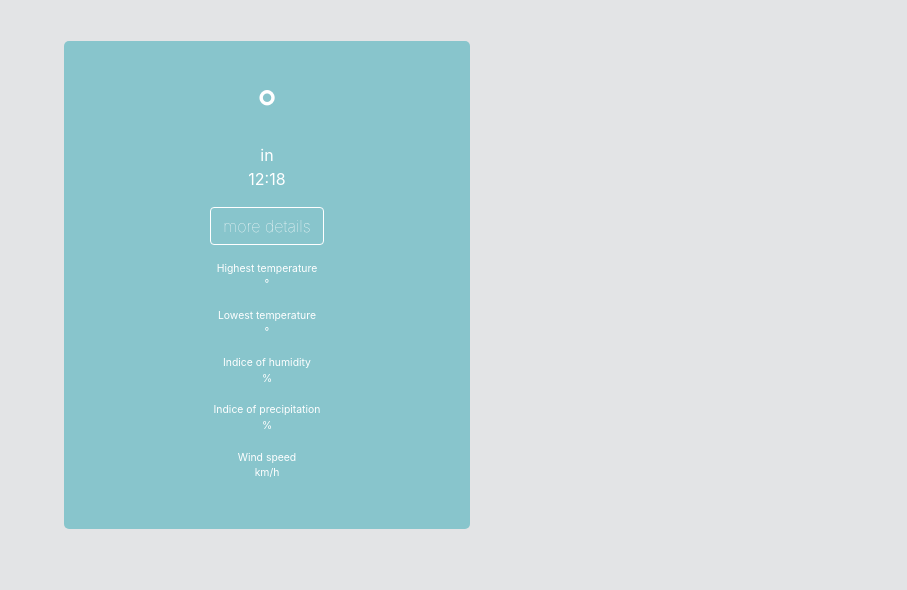
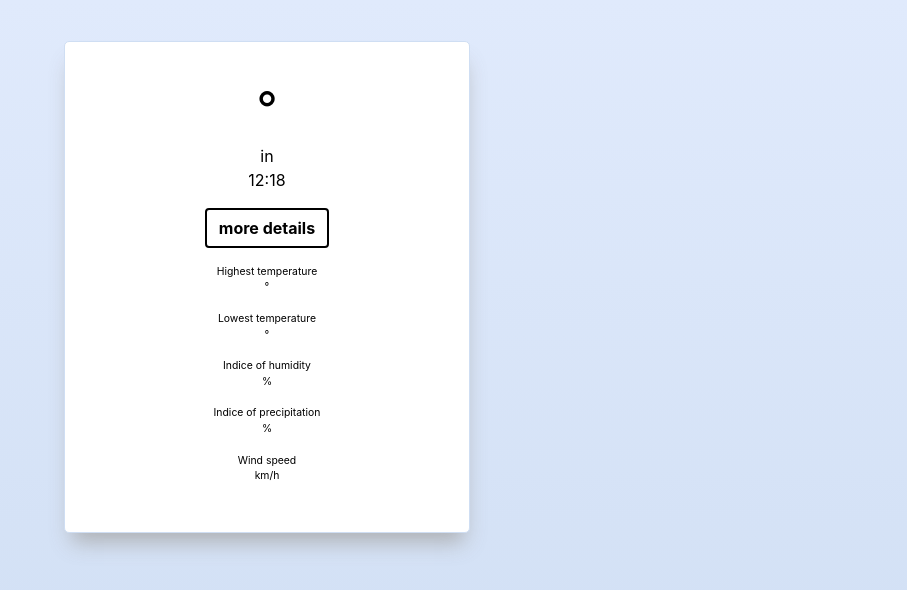
Before and after one commit to Lori0107/weather-app, a plain HTML site: page index.html in a window 1280 px wide. Shown: the whole page, without its empty margins (373-1280 px from the left). Drawn offline with nearby package versions, Linux system fonts and the light colour scheme.

Commit message:
new style

```diff
--- a/style.css
+++ b/style.css
@@ -1,15 +1,24 @@
 body {
-  background-color: #e3e4e6 !important;
+  height: 100vh;
+  width: 100vw;
+  overflow-x: hidden;
+  background: #e0eafc; /* fallback for old browsers */
+  background: -webkit-linear-gradient(to bottom, #e0eafc, #cfdef3); /* Chrome 10-25, Safari 5.1-6 */
+  background: linear-gradient(to bottom, #e0eafc, #cfdef3);
 }
 .weather-card {
   text-align: center;
-  border: none;
+  border: 0.5px solid #cfdef3;
   border-radius: 5px;
   padding: 8%;
   margin: 10% 0;
-  background-color: #88c5cc;
-  color: white;
+  /* background-color: #88c5cc; */
+  background-color: white;
+  color: black;
   overflow: hidden;
+  -webkit-box-shadow: 1px 16px 20px -7px rgba(166,166,166,0.82);
+  -moz-box-shadow: 1px 16px 20px -7px rgba(166,166,166,0.82);
+  box-shadow: 1px 16px 20px -7px rgba(166,166,166,0.82);
 }
 .weather-card__content-temperature {
   font-size: 290%;
@@ -24,12 +33,15 @@ img{
   width: 40%;
 }
 .btn{
-  background-color: #88c5cc !important;
-  border: 1px solid white !important;
-  font-weight: lighter !important;
+  color: black !important;
+  background-color: white !important;
+  border: 2px solid black !important;
+  font-weight: bold !important;
+  transition-duration: 0.5s;
 }
 .btn:hover{
-  border: 1px solid #88c5cc !important;
+  border: 2px solid #d0def3 !important;
+  color: #d0def3 !important;
 }
 .weather-card__details {
   font-size: 65%;
```
